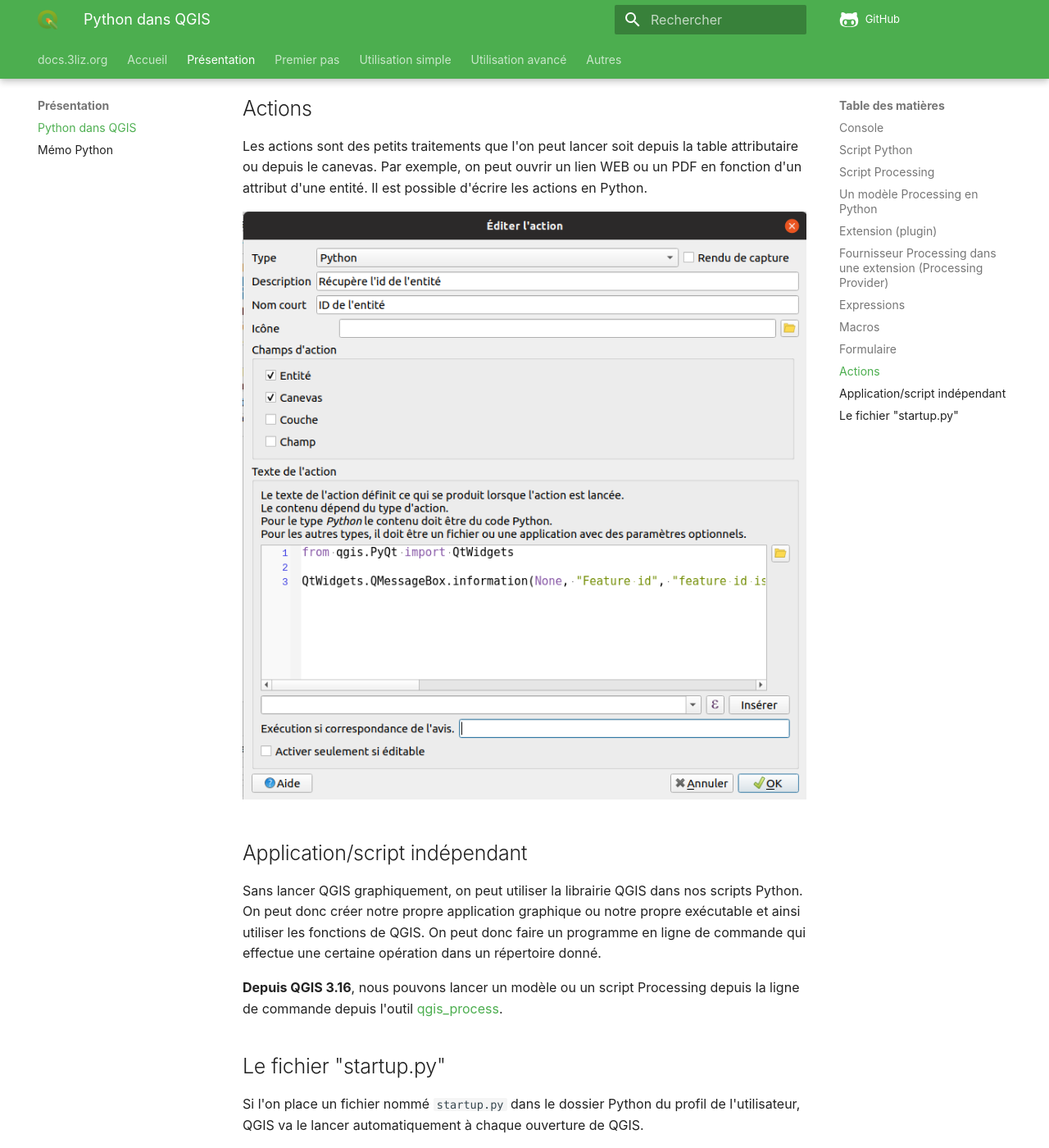
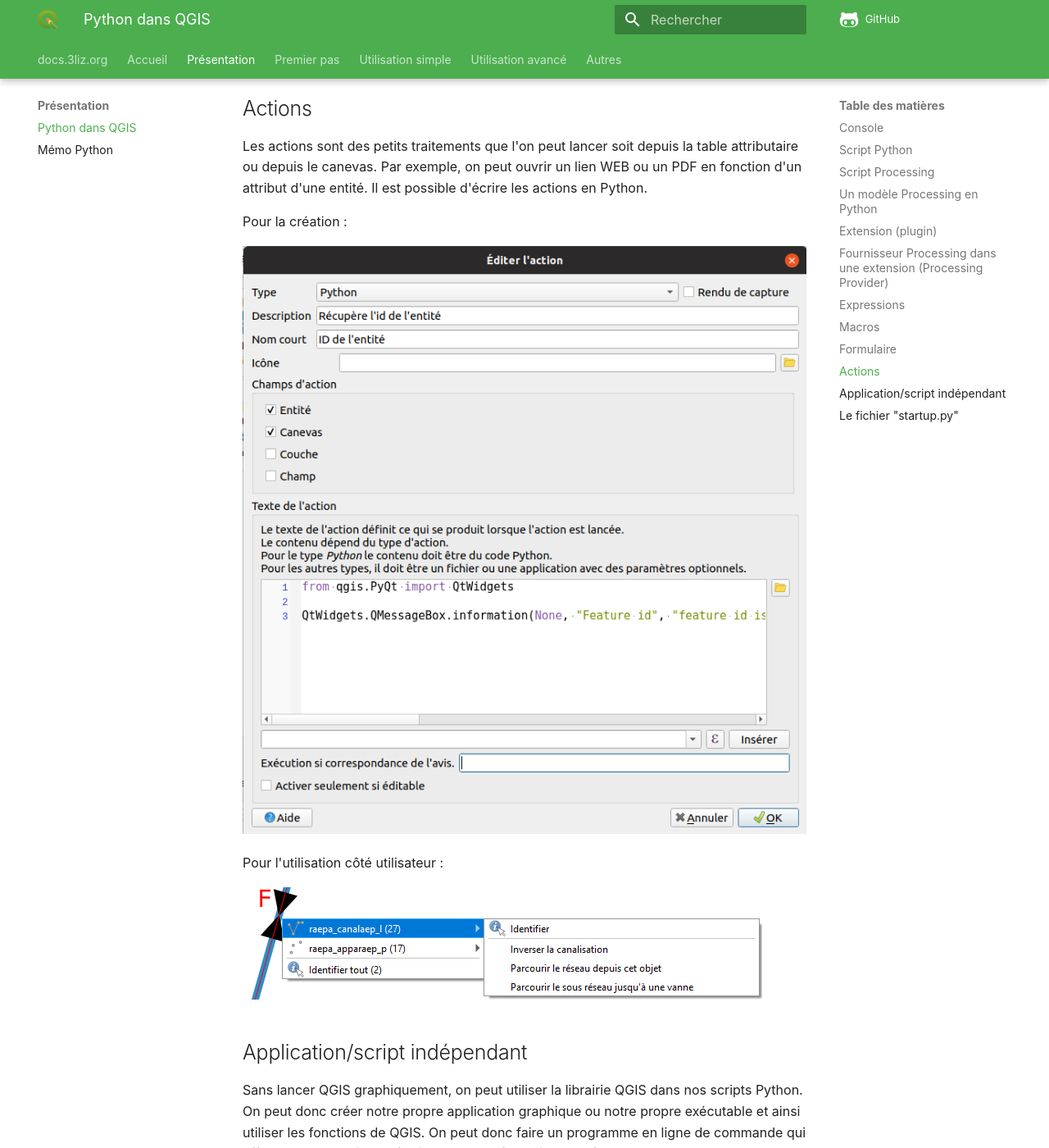
Before and after one commit to 3liz/formation-pyqgis, an MkDocs documentation site: the page built from docs/python-qgis.md, in a window 1280 px wide and 1400 px high, scrolled down 6782 px. Shown: the whole window at 82% size. Built offline with MkDocs 1.6.1 and Material for MkDocs 9.7.7, drawn with Linux system fonts in a browser that asks for light colours; nearby versions of some CDN libraries; comment, search, counter and statistics services are not loaded.

Commit message:
Add image to action canvas

```diff
--- a/docs/python-qgis.md
+++ b/docs/python-qgis.md
@@ -137,7 +137,13 @@
 Par exemple, on peut ouvrir un lien WEB ou un PDF en fonction d'un attribut d'une entité. Il est possible
 d'écrire les actions en Python.
 
+Pour la création :
+
 ![Action sur une couche](media/action.png)
+
+Pour l'utilisation côté utilisateur :
+
+![Action sur une couche](media/action-canvas.png)
 
 ## Application/script indépendant
 
```
Also changed, not shown: docs/media/action-canvas.png (added).
